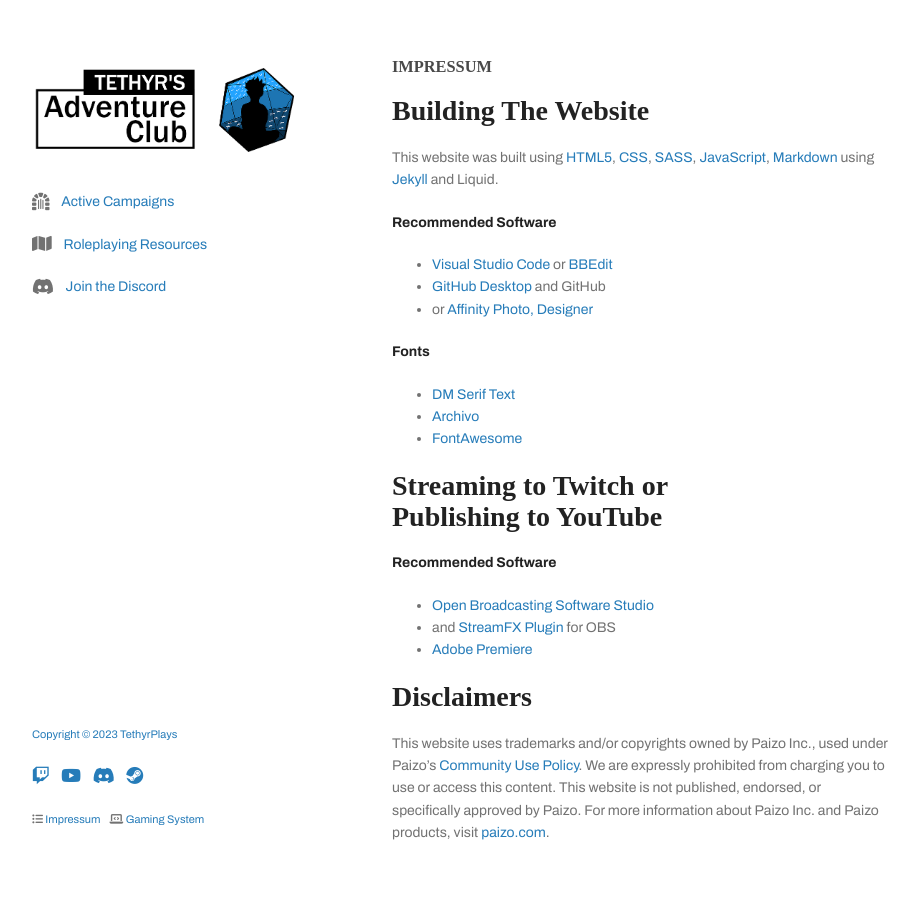
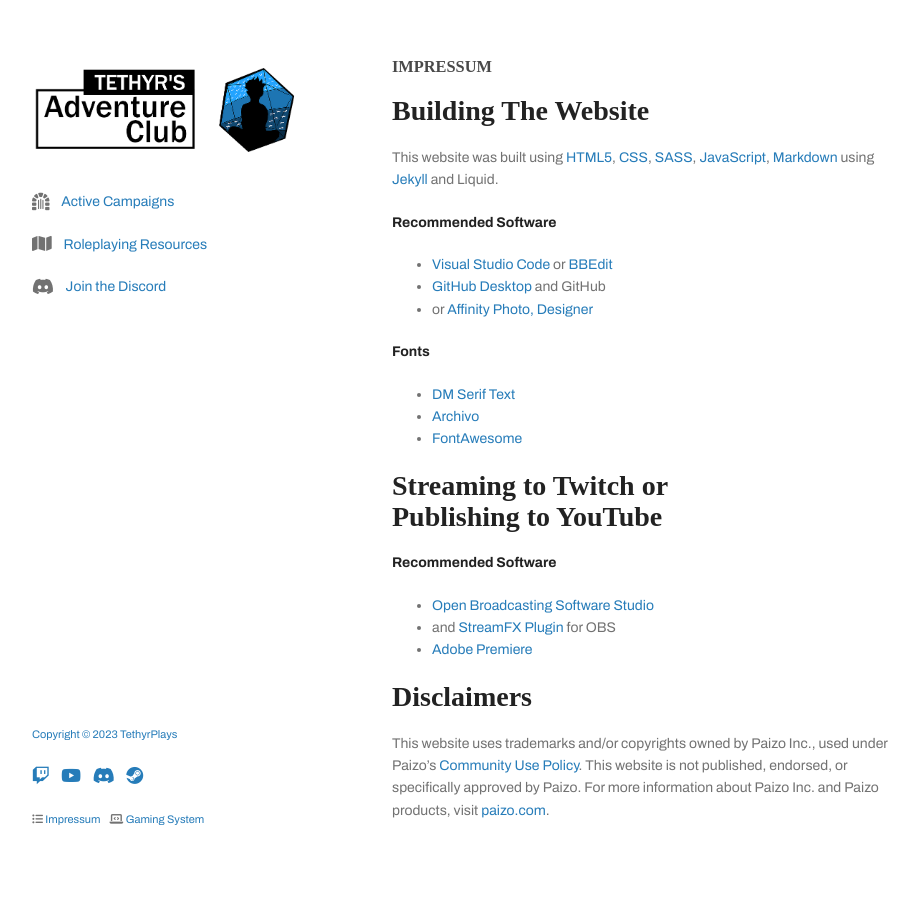
Before and after one commit to tethyrplays/tethyrplays, a Jekyll site: the page built from more-info/impressum.md, in a window 1280 px wide. Shown: the whole page, without its empty margins (178-1097 px from the left). Built offline with Jekyll 4.4.1, drawn with Linux system fonts in a browser that asks for light colours; nearby versions of some CDN libraries; some web fonts are replaced; our own code applies the rules of GitHub Pages for plain Markdown files; the repository's description, which GitHub fills in, is left out.

Commit message:
Update impressum.md

```diff
--- a/more-info/impressum.md
+++ b/more-info/impressum.md
@@ -23,4 +23,4 @@
 
 # Disclaimers
 
-This website uses trademarks and/or copyrights owned by Paizo Inc., used under Paizo's [Community Use Policy](https://paizo.com/communityuse). We are expressly prohibited from charging you to use or access this content. This website is not published, endorsed, or specifically approved by Paizo. For more information about Paizo Inc. and Paizo products, visit [paizo.com](https://paizo.com/).
+This website uses trademarks and/or copyrights owned by Paizo Inc., used under Paizo's [Community Use Policy](https://paizo.com/communityuse). This website is not published, endorsed, or specifically approved by Paizo. For more information about Paizo Inc. and Paizo products, visit [paizo.com](https://paizo.com/).
```
